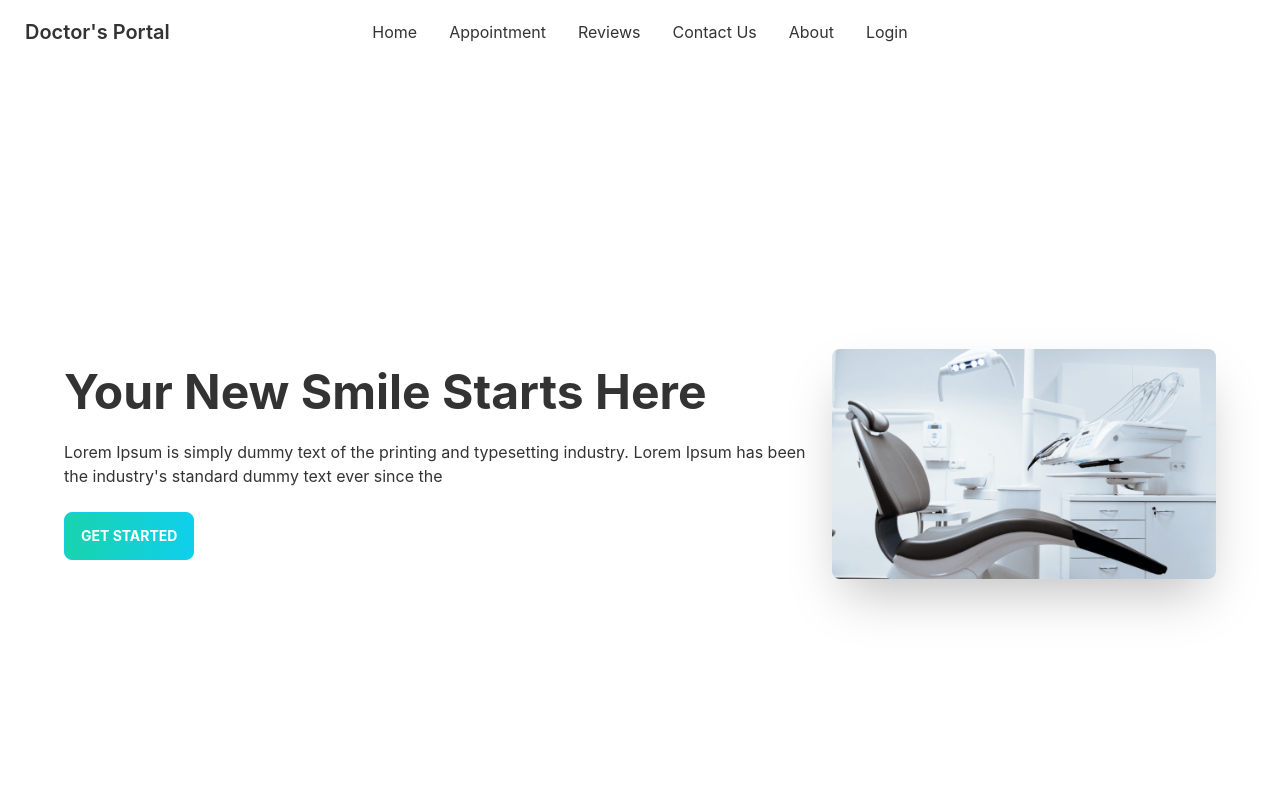
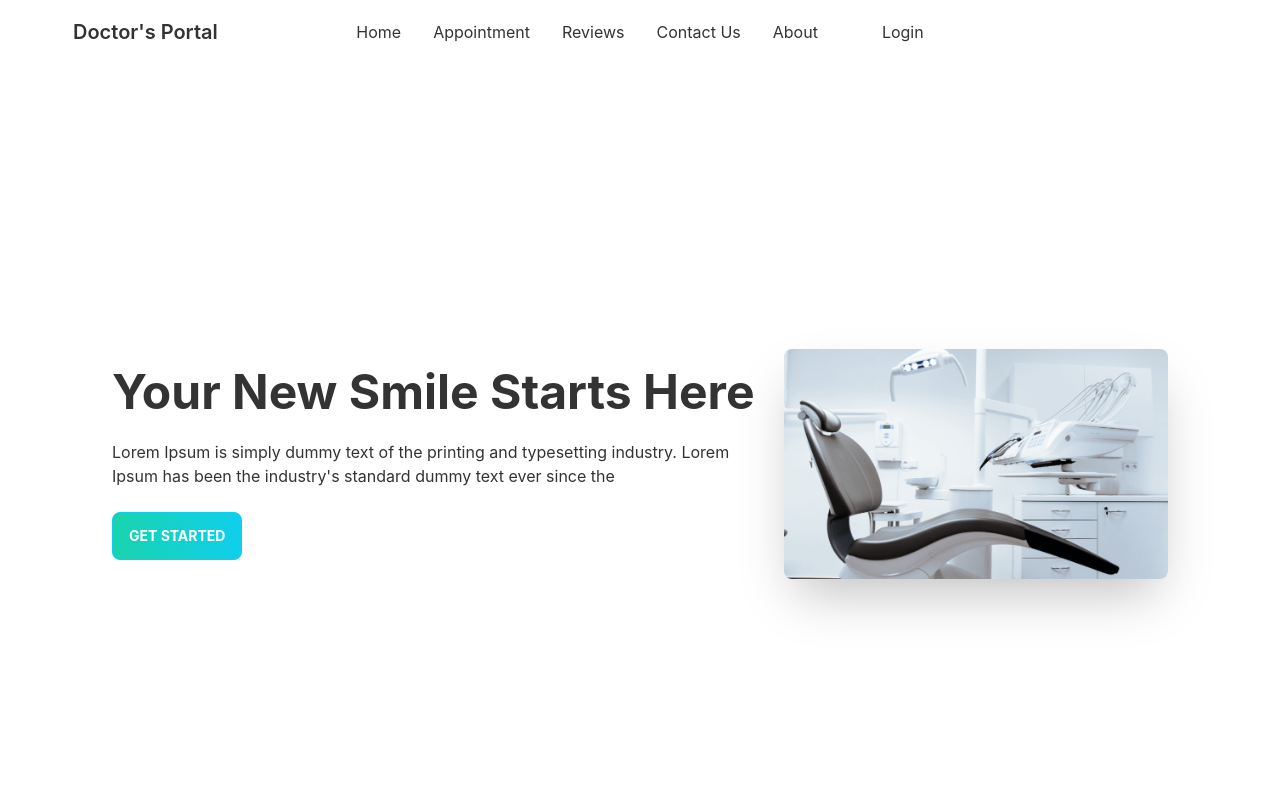
Before and after one commit to rezaun/doctors-portal-client, a React (Create React App) app: page / in a window 1280 px wide. Shown: the top 800 px of the page. Built offline with nearby package versions, Linux system fonts and the light colour scheme; no server answers.

Commit message:
login and appointment problem solved

```diff
--- a/src/App.js
+++ b/src/App.js
@@ -3,40 +3,34 @@ import Navbar from './Pages/Shared/Navbar';
 import { Routes, Route, Link } from "react-router-dom";
 import Home from './Pages/Home/Home';
 import About from './Pages/About/About';
-import Apponitment from './Pages/Apponitment/Apponitment';
 import Login from './Pages/Login/Login';
+import Appointment from './Pages/Apponitment/Apponitment';
 import SignUp from './Pages/Login/SignUp';
-import Dashboard from './Pages/Dashboard/Dashboard';
 import RequireAuth from './Pages/Login/RequireAuth';
 import { ToastContainer } from 'react-toastify';
 import 'react-toastify/dist/ReactToastify.css';
+import Dashboard from './Pages/Dashboard/Dashboard';
 import MyAppointments from './Pages/Dashboard/MyAppointments';
 import MyReview from './Pages/Dashboard/MyReview';
 
 function App() {
   return (
-    <div className='max-w-7xl'>
-      <Navbar/>
+    <div className='max-w-7xl mx-auto px-12'>
+      <Navbar></Navbar>
       <Routes>
         <Route path="/" element={<Home />} />
         <Route path="about" element={<About />} />
         <Route path="appointment" element={
-        <RequireAuth>
-          <Apponitment/>
-        </RequireAuth>
-        }>
+          <RequireAuth>
+            <Appointment />
+          </RequireAuth>
+        } />
+        <Route path="dashboard" element={<RequireAuth><Dashboard /></RequireAuth>} >
           <Route index element={<MyAppointments></MyAppointments>}></Route>
-          <Route path='review' element={<MyReview></MyReview>}></Route>
-
+          <Route path="review" element={<MyReview></MyReview>}></Route>
         </Route>
-        <Route path="dashboard" element={
-        <RequireAuth>
-          <Dashboard/>
-        </RequireAuth>
-        } >
-        <Route path="login" element={<Login/>} />
-        <Route path="signup" element={<SignUp/>} />
-        </Route>
+        <Route path="login" element={<Login />} />
+        <Route path="signup" element={<SignUp />} />
       </Routes>
       <ToastContainer />
     </div>
--- a/src/Pages/Shared/Navbar.js
+++ b/src/Pages/Shared/Navbar.js
@@ -18,10 +18,14 @@ const Navbar = () => {
         <li><Link to="/reviews">Reviews</Link></li>
         <li><Link to="/contact">Contact Us</Link></li>
         <li><Link to="/about">About</Link></li>
+        <li>
         {
             user && <li><Link to="/dashboard">Dashboard</Link></li>
         }
-        <li>{ user ? <button className='btn btn-ghost' onClick={logout}>Sign out</button> : <Link to="/login">Login</Link>}</li>
+        </li>
+        <li>
+            { user ? <button className='btn btn-ghost mt-3 text-red-600' onClick={logout}>Sign out</button> : <Link to="/login">Login</Link>}
+        </li>
     </>
     return (
         <div>
@@ -35,7 +39,7 @@ const Navbar = () => {
                             {menuItems}
                         </ul>
                     </div>
-                    <a className="btn btn-ghost normal-case text-xl">Doctor's Portal</a>
+                    <Link to="/" className="btn btn-ghost normal-case text-xl">Doctor's Portal</Link>
                 </div>
                 <div className="navbar-center hidden lg:flex">
                     <ul className="menu menu-horizontal p-0">
--- a/src/index.js
+++ b/src/index.js
@@ -10,7 +10,6 @@ import {
 } from 'react-query'
 
 const queryClient = new QueryClient()
-
 const root = ReactDOM.createRoot(document.getElementById('root'));
 root.render(
   <React.StrictMode>
```
